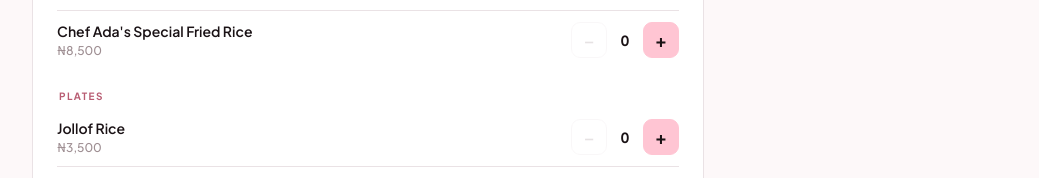
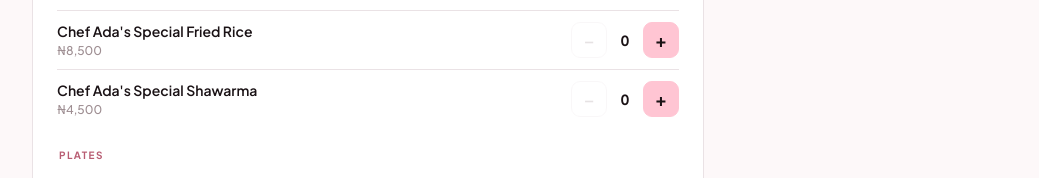
Before and after one commit to Michael-Adedapo/Bazaar-Frontend, a React (Vite) app: page / in a window 1280 px wide. Shown: the part 562-740 px from the top of the page, without its empty margins (120-1159 px from the left). Built offline with nearby package versions, Linux system fonts and the light colour scheme; no server answers.

Commit message:
update to shwarma price

```diff
--- a/src/config.js
+++ b/src/config.js
@@ -7,6 +7,7 @@ export const MENU = [
       { id: 'catfish-pepper-soup', name: 'Catfish Pepper Soup',   price: 20000 },
       { id: 'guinea-fowl',         name: 'Guinea Fowl',           price: 15000, discount: 200 },
       { id: 'Chef Ada\'s Special Fried Rice', name: 'Chef Ada\'s Special Fried Rice', price: 8500 },
+      { id: 'Chef Ada\'s Special Shawarma', name: 'Chef Ada\'s Special Shawarma', price: 4500 },
     ]
   },
   {
```
